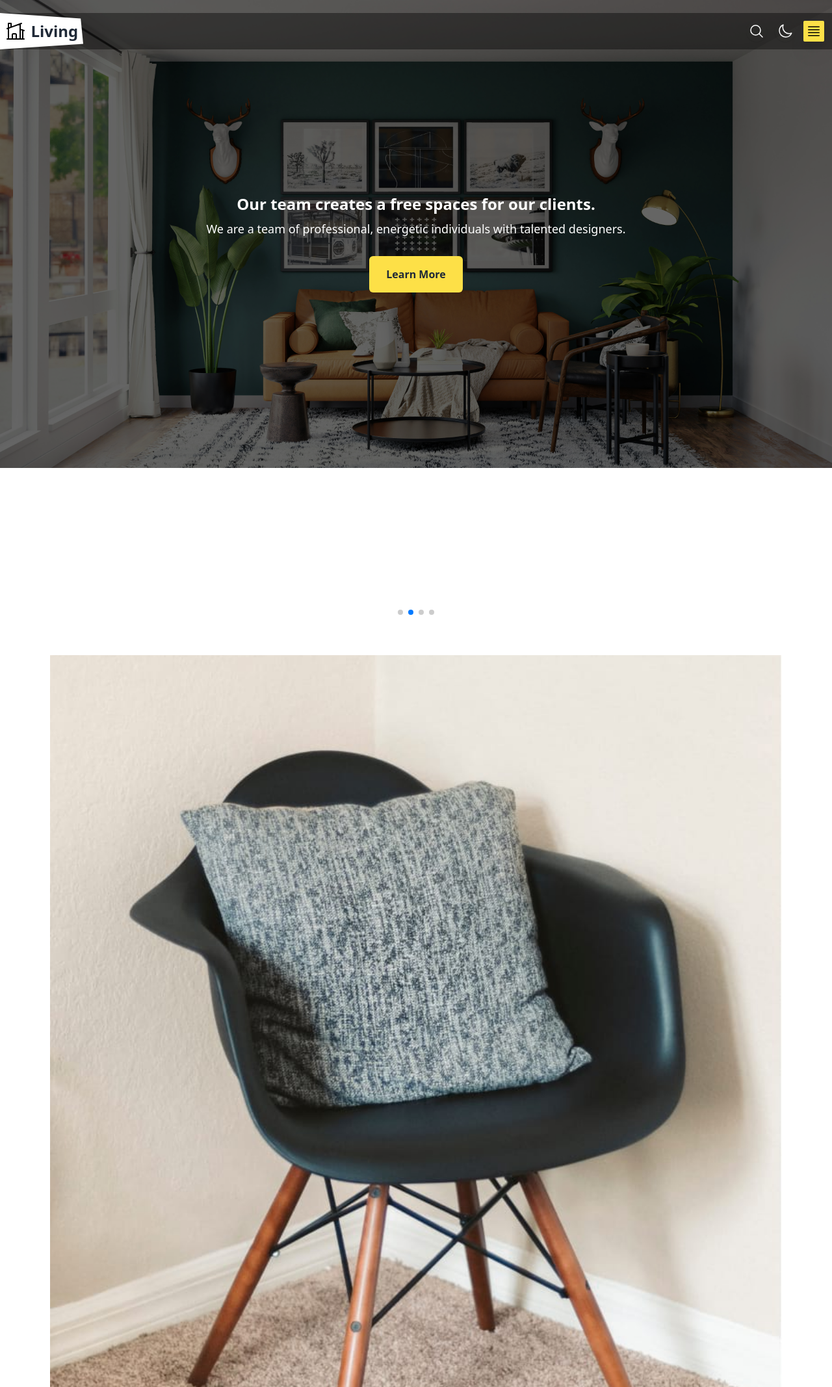
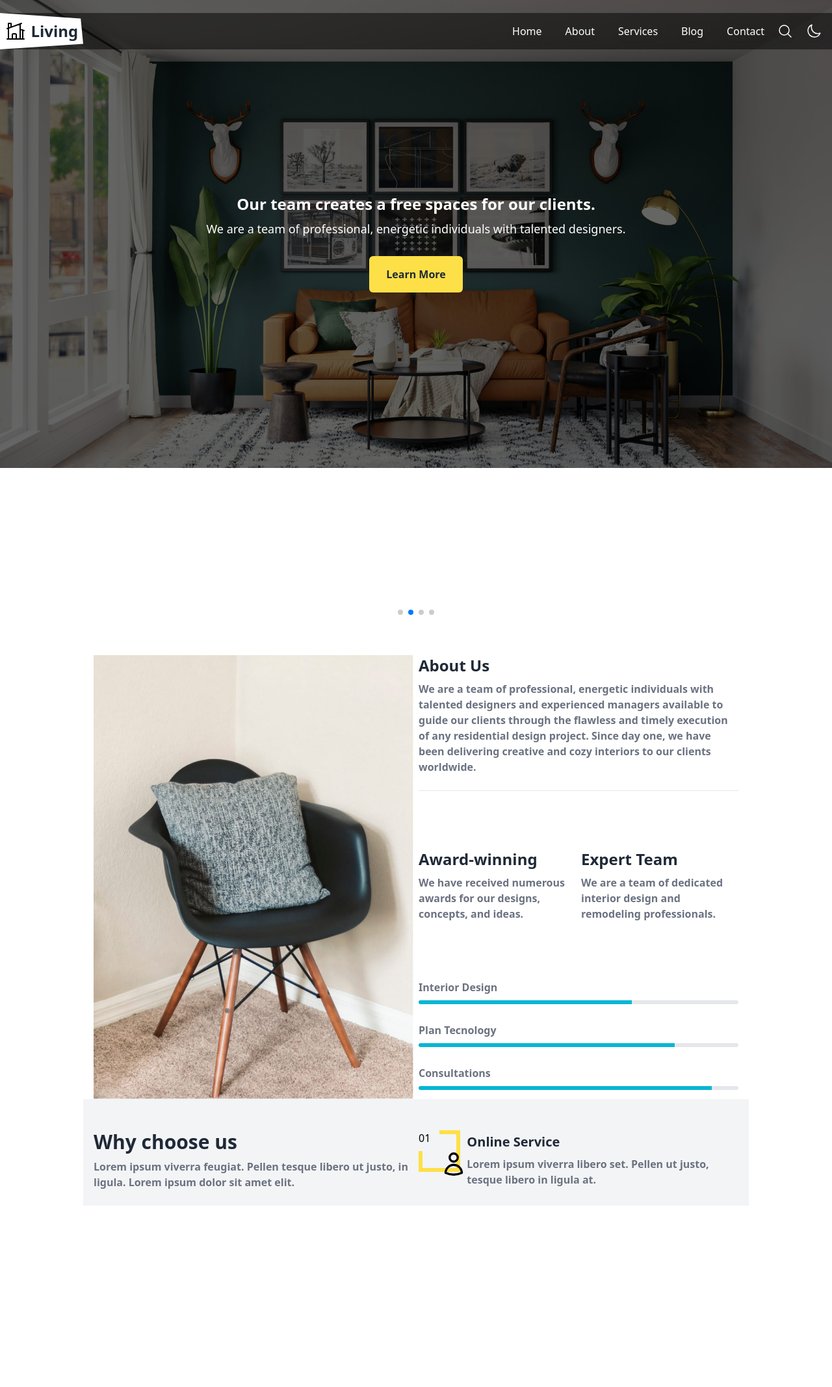
Before and after one commit to HeAkbari/living-room, a website: page src/index.html in a window 1280 px wide. Shown: the top 2134 px of the page at 65% size. After the commit the page ends 1855 px from the top, so only its background shows below. Drawn offline with nearby package versions, Linux system fonts and the light colour scheme; grey boxes are pictures that could not be loaded.

Commit message:
feat: add md breakpoint style

```diff
--- a/src/index.html
+++ b/src/index.html
@@ -1,44 +1,28 @@
 <!DOCTYPE html>
 <html>
+
 <head>
   <meta charset="UTF-8" />
   <meta name="viewport" content="width=device-width, initial-scale=1.0" />
   <link href="./output.css" rel="stylesheet" />
-    <link
-      rel="stylesheet"
-      href="https://cdn.jsdelivr.net/npm/swiper@11/swiper-bundle.min.css"
-    />
+  <link rel="stylesheet" href="https://cdn.jsdelivr.net/npm/swiper@11/swiper-bundle.min.css" />
 </head>
 
 <body>
   <!-- navbar -->
   <nav class="flex w-full fixed z-10">
-      <div
-        class="z-10 flex w-full h-14 mt-5 justify-center container mx-auto relative"
-      >
-        <div class="bg-black opacity-40 w-full h-full absolute"></div>
+    <div class="z-10 flex w-full h-14 mt-5 justify-center container mx-auto relative">
+      <div class="bg-black opacity-50 w-full h-full absolute"></div>
       <!-- navItems -->
-        <div
-          class="flex justify-between items-center w-full h-14 relative mr-3"
-        >
+      <div class="flex justify-between items-center w-full h-14 relative mr-3">
         <!-- left items -->
         <div
-            class="z-10 flex justify-evenly items-center bg-white w-32 h-14 text-2xl font-bold clip-prespective cursor-pointer hover:scale-x-125 transition-all duration-500 ease-in-out"
-          >
+          class="z-10 flex justify-evenly items-center bg-white w-32 h-14 text-2xl font-bold clip-prespective cursor-pointer hover:scale-x-125 transition-all duration-500 ease-in-out">
           <!-- living -->
-            <svg
-              xmlns="http://www.w3.org/2000/svg"
-              fill="none"
-              viewBox="0 0 24 24"
-              stroke-width="1.5"
-              stroke="currentColor"
-              class="w-8 h-8"
-            >
-              <path
-                stroke-linecap="round"
-                stroke-linejoin="round"
-                d="M8.25 21v-4.875c0-.621.504-1.125 1.125-1.125h2.25c.621 0 1.125.504 1.125 1.125V21m0 0h4.5V3.545M12.75 21h7.5V10.75M2.25 21h1.5m18 0h-18M2.25 9l4.5-1.636M18.75 3l-1.5.545m0 6.205 3 1m1.5.5-1.5-.5M6.75 7.364V3h-3v18m3-13.636 10.5-3.819"
-              />
+          <svg xmlns="http://www.w3.org/2000/svg" fill="none" viewBox="0 0 24 24" stroke-width="1.5"
+            stroke="currentColor" class="w-8 h-8">
+            <path stroke-linecap="round" stroke-linejoin="round"
+              d="M8.25 21v-4.875c0-.621.504-1.125 1.125-1.125h2.25c.621 0 1.125.504 1.125 1.125V21m0 0h4.5V3.545M12.75 21h7.5V10.75M2.25 21h1.5m18 0h-18M2.25 9l4.5-1.636M18.75 3l-1.5.545m0 6.205 3 1m1.5.5-1.5-.5M6.75 7.364V3h-3v18m3-13.636 10.5-3.819" />
           </svg>
           <span class="text-gray-800">Living</span>
         </div>
@@ -46,66 +30,51 @@
         <div class="flex flex-row-reverse justify-between items-center gap-3">
           <!-- menu icon -->
           <div
-              class="flex items-center text-black bg-yellow-300 rounded-sm p-1 drop-shadow-xl hover:shadow hover:shadow-gray-500 cursor-pointer"
-            >
-              <svg
-                xmlns="http://www.w3.org/2000/svg"
-                fill="none"
-                viewBox="0 0 24 24"
-                stroke-width="1.5"
-                stroke="currentColor"
-                class="w-6 h-6"
-              >
-                <path
-                  stroke-linecap="round"
-                  stroke-linejoin="round"
-                  d="M3.75 5.25h16.5m-16.5 4.5h16.5m-16.5 4.5h16.5m-16.5 4.5h16.5"
-                />
+            class="flex items-center md:hidden text-black bg-yellow-300 rounded-sm p-1 drop-shadow-xl hover:shadow hover:shadow-gray-500 cursor-pointer duration-300">
+            <svg xmlns="http://www.w3.org/2000/svg" fill="none" viewBox="0 0 24 24" stroke-width="1.5"
+              stroke="currentColor" class="w-6 h-6">
+              <path stroke-linecap="round" stroke-linejoin="round"
+                d="M3.75 5.25h16.5m-16.5 4.5h16.5m-16.5 4.5h16.5m-16.5 4.5h16.5" />
             </svg>
           </div>
           <!-- moon icon -->
-            <div
-              class="flex text-white shadow hover:shadow-gray-400 cursor-pointer rounded-full p-1"
-            >
-              <svg
-                xmlns="http://www.w3.org/2000/svg"
-                fill="none"
-                viewBox="0 0 24 24"
-                stroke-width="1.5"
-                stroke="currentColor"
-                class="w-6 h-6"
-              >
-                <path
-                  stroke-linecap="round"
-                  stroke-linejoin="round"
-                  d="M21.752 15.002A9.72 9.72 0 0 1 18 15.75c-5.385 0-9.75-4.365-9.75-9.75 0-1.33.266-2.597.748-3.752A9.753 9.753 0 0 0 3 11.25C3 16.635 7.365 21 12.75 21a9.753 9.753 0 0 0 9.002-5.998Z"
-                />
+          <div class="flex text-white shadow hover:shadow-gray-400 cursor-pointer rounded-full p-1">
+            <svg xmlns="http://www.w3.org/2000/svg" fill="none" viewBox="0 0 24 24" stroke-width="1.5"
+              stroke="currentColor" class="w-6 h-6">
+              <path stroke-linecap="round" stroke-linejoin="round"
+                d="M21.752 15.002A9.72 9.72 0 0 1 18 15.75c-5.385 0-9.75-4.365-9.75-9.75 0-1.33.266-2.597.748-3.752A9.753 9.753 0 0 0 3 11.25C3 16.635 7.365 21 12.75 21a9.753 9.753 0 0 0 9.002-5.998Z" />
             </svg>
           </div>
           <!-- search icon -->
-            <div
-              class="flex text-white shadow hover:shadow-gray-400 cursor-pointer rounded-full p-1"
-            >
-              <svg
-                xmlns="http://www.w3.org/2000/svg"
-                fill="none"
-                viewBox="0 0 24 24"
-                stroke-width="1.5"
-                stroke="currentColor"
-                class="w-6 h-6"
-              >
-                <path
-                  stroke-linecap="round"
-                  stroke-linejoin="round"
-                  d="m21 21-5.197-5.197m0 0A7.5 7.5 0 1 0 5.196 5.196a7.5 7.5 0 0 0 10.607 10.607Z"
-                />
+          <div class="flex text-white shadow hover:shadow-gray-400 cursor-pointer rounded-full p-1">
+            <svg xmlns="http://www.w3.org/2000/svg" fill="none" viewBox="0 0 24 24" stroke-width="1.5"
+              stroke="currentColor" class="w-6 h-6">
+              <path stroke-linecap="round" stroke-linejoin="round"
+                d="m21 21-5.197-5.197m0 0A7.5 7.5 0 1 0 5.196 5.196a7.5 7.5 0 0 0 10.607 10.607Z" />
             </svg>
+          </div>
+          <div class="gap-3 hidden md:flex lg:gap-7">
+            <a class="flex text-white shadow hover:shadow-gray-400 cursor-pointer rounded-full p-1">
+              Home
+            </a>
+            <a class="flex text-white shadow hover:shadow-gray-400 cursor-pointer rounded-full p-1">
+              About
+            </a>
+            <a class="flex text-white shadow hover:shadow-gray-400 cursor-pointer rounded-full p-1">
+              Services
+            </a>
+            <a class="flex text-white shadow hover:shadow-gray-400 cursor-pointer rounded-full p-1">
+              Blog
+            </a>
+            <a class="flex text-white shadow hover:shadow-gray-400 cursor-pointer rounded-full p-1">
+              Contact
+            </a>
           </div>
         </div>
       </div>
     </div>
   </nav>
-    <header >
+  <header>
     <!-- Slider main container -->
     <div class="swiper">
       <!-- Additional required wrapper -->
@@ -113,99 +82,64 @@
         <!-- Slides -->
         <div class="swiper-slide">
           <div class="bg-black opacity-60 w-full h-full absolute"></div>
-            <div
-              class="flex flex-col justify-center gap-2 items-center absolute text-white w-full h-full px-6 pt-12"
-            >
+          <div class="flex flex-col justify-center gap-2 items-center absolute text-white w-full h-full px-6 pt-12">
             <h1 class="text-2xl font-bold text-center">
               Interior design and decor for your home
             </h1>
-              <span class="text-lg text-center"
-                >We are a team of professional, energetic individuals with
-                talented designers.</span
-              >
+            <span class="text-lg text-center">We are a team of professional, energetic individuals with
+              talented designers.</span>
             <button
-                class="bg-yellow-300 h-14 w-36 text-gray-800 text-base font-bold m-5 rounded-md transition-all duration-150 ease-in-out hover:scale-105 hover:shadow-md hover:bg-yellow-500"
-              >
+              class="bg-yellow-300 h-14 w-36 text-gray-800 text-base font-bold m-5 rounded-md transition-all duration-150 ease-in-out hover:scale-105 hover:shadow-md hover:bg-yellow-500">
               Learn More
             </button>
           </div>
-            <img
-              src="./img/slide1.jpg"
-              alt="slide1"
-              class="w-full h-full object-cover"
-            />
+          <img src="./img/slide1.jpg" alt="slide1" class="w-full h-full object-cover" />
         </div>
         <div class="swiper-slide">
           <div class="bg-black opacity-60 w-full h-full absolute"></div>
-            <div
-              class="flex flex-col justify-center gap-2 items-center absolute text-white w-full h-full px-6 pt-12"
-            >
+          <div class="flex flex-col justify-center gap-2 items-center absolute text-white w-full h-full px-6 pt-12">
             <h1 class="text-2xl font-bold text-center">
               Our team creates a free spaces for our clients.
             </h1>
-              <span class="text-lg text-center"
-                >We are a team of professional, energetic individuals with
+            <span class="text-lg text-center">We are a team of professional, energetic individuals with
               talented designers.
             </span>
             <button
-                class="bg-yellow-300 h-14 w-36 text-gray-800 text-base font-bold m-5 rounded-md transition-all duration-150 ease-in-out hover:scale-105 hover:shadow-md hover:bg-yellow-500"
-              >
+              class="bg-yellow-300 h-14 w-36 text-gray-800 text-base font-bold m-5 rounded-md transition-all duration-150 ease-in-out hover:scale-105 hover:shadow-md hover:bg-yellow-500">
               Learn More
             </button>
           </div>
-            <img
-              src="./img/slide2.jpg"
-              alt="slide2"
-              class="w-full h-full object-cover"
-            />
+          <img src="./img/slide2.jpg" alt="slide2" class="w-full h-full object-cover" />
         </div>
         <div class="swiper-slide">
           <div class="bg-black opacity-60 w-full h-full absolute"></div>
-            <div
-              class="flex flex-col justify-center gap-2 items-center absolute text-white w-full h-full px-6 pt-12"
-            >
+          <div class="flex flex-col justify-center gap-2 items-center absolute text-white w-full h-full px-6 pt-12">
             <h1 class="text-2xl font-bold text-center">
               Take a look at our recent works to find it out.
             </h1>
-              <span class="text-lg text-center"
-                >We are a team of professional, energetic individuals with
-                talented designers.</span
-              >
+            <span class="text-lg text-center">We are a team of professional, energetic individuals with
+              talented designers.</span>
             <button
-                class="bg-yellow-300 h-14 w-36 text-gray-800 text-base font-bold m-5 rounded-md transition-all duration-150 ease-in-out hover:scale-105 hover:shadow-md hover:bg-yellow-500"
-              >
+              class="bg-yellow-300 h-14 w-36 text-gray-800 text-base font-bold m-5 rounded-md transition-all duration-150 ease-in-out hover:scale-105 hover:shadow-md hover:bg-yellow-500">
               Learn More
             </button>
           </div>
-            <img
-              src="./img/slide3.jpg"
-              alt="slide3"
-              class="w-full h-full object-cover"
-            />
+          <img src="./img/slide3.jpg" alt="slide3" class="w-full h-full object-cover" />
         </div>
         <div class="swiper-slide">
           <div class="bg-black opacity-60 w-full h-full absolute"></div>
-            <div
-              class="flex flex-col justify-center gap-2 items-center absolute text-white w-full h-full px-6 pt-12"
-            >
+          <div class="flex flex-col justify-center gap-2 items-center absolute text-white w-full h-full px-6 pt-12">
             <h1 class="text-2xl font-bold text-center">
               A great way to your new interior home
             </h1>
-              <span class="text-lg text-center"
-                >We are a team of professional, energetic individuals with
-                talented designers.</span
-              >
+            <span class="text-lg text-center">We are a team of professional, energetic individuals with
+              talented designers.</span>
             <button
-                class="bg-yellow-300 h-14 w-36 text-gray-800 text-base font-bold m-5 rounded-md transition-all duration-150 ease-in-out hover:scale-105 hover:shadow-md hover:bg-yellow-500"
-              >
+              class="bg-yellow-300 h-14 w-36 text-gray-800 text-base font-bold m-5 rounded-md transition-all duration-150 ease-in-out hover:scale-105 hover:shadow-md hover:bg-yellow-500">
               Learn More
             </button>
           </div>
-            <img
-              src="./img/slide4.jpg"
-              alt="slide4"
-              class="w-full h-full object-cover"
-            />
+          <img src="./img/slide4.jpg" alt="slide4" class="w-full h-full object-cover" />
         </div>
       </div>
       <!-- If we need pagination -->
@@ -214,45 +148,38 @@
   </header>
   <!--  -->
   <main class="flex flex-col items-center h-full w-full">
-      <section class="w-full relative px-4">
+    <section class="w-full relative px-4 max-w-5xl">
+      <div class="w-full pt-12 grid grid-cols-1 md:grid-cols-2 md:gap-2">
+        <img src="./img/about-long1.jpg" alt="about-long1" class="aspect-square md:aspect-auto object-cover " />
+
+        <div class="flex flex-col pt-12 w-full justify-between items-center md:pt-0">
           <!-- About Us -->
-        <div
-          class="flex flex-col justify-center gap-2 items-center w-full pt-12"
-        >
-          <img
-            src="./img/about-long1.jpg"
-            alt="about-long1"
-            class="aspect-square object-cover"
-          />
-          <h1 class="text-2xl font-bold w-full pt-6 text-gray-800">About Us</h1>
-          <span
-            class="text-base font-semibold text-gray-500 w-full pb-6 border-b"
-            >We are a team of professional, energetic individuals with talented
+          <div class="flex flex-col justify-center gap-2 items-center w-full ">
+            <h1 class="text-2xl font-bold w-full text-gray-800">About Us</h1>
+            <span class="text-base font-semibold text-gray-500 w-full pb-6 border-b">We are a team of professional,
+              energetic individuals with talented
               designers and experienced managers available to guide our clients
               through the flawless and timely execution of any residential design
               project. Since day one, we have been delivering creative and cozy
-            interiors to our clients worldwide.</span
-          >
+              interiors to our clients worldwide.</span>
           </div>
+          <div class="flex flex-col sm:flex-row justify-between gap-2 pt-6 w-full">
             <!-- Award-winning / Expert Team -->
-        <div
-          class="flex flex-col justify-center gap-2 items-center w-full pt-6"
-        >
             <div class="flex flex-col justify-center gap-2 items-center w-full">
               <h1 class="text-2xl font-bold w-full text-gray-800">
                 Award-winning
               </h1>
-            <span class="text-base font-semibold text-gray-500 w-full pb-6"
-              >We have received numerous awards for our designs, concepts, and
-              ideas.</span
-            >
+              <span class="text-base font-semibold text-gray-500 w-full">We have received numerous awards for our
+                designs, concepts, and
+                ideas.</span>
             </div>
             <div class="flex flex-col justify-center gap-2 items-center w-full">
               <h1 class="text-2xl font-bold w-full text-gray-800">Expert Team</h1>
-            <span class="text-base font-semibold text-gray-500 w-full pb-6"
-              >We are a team of dedicated interior design and remodeling
-              professionals.</span
-            >
+              <span class="text-base font-semibold text-gray-500 w-full">We are a team of dedicated interior
+                design
+                and
+                remodeling
+                professionals.</span>
             </div>
           </div>
           <div class="flex flex-col w-full gap-7 pt-6 h-52">
@@ -275,6 +202,39 @@
               </div>
             </div>
           </div>
+        </div>
+      </div>
+    </section>
+    <section class="w-full relative px-4 max-w-5xl bg-gray-100">
+      <div class="w-full pt-12 grid grid-cols-1 md:grid-cols-2 md:gap-2 ">
+        <!-- Why choose us -->
+        <div class="flex flex-col justify-center gap-2 items-center w-full ">
+          <h1 class="text-3xl font-bold w-full text-gray-800">Why choose us</h1>
+          <span class="text-base font-semibold text-gray-500 w-full pb-6">Lorem ipsum viverra feugiat. Pellen
+            tesque libero ut justo,
+            in ligula. Lorem ipsum dolor sit amet elit.</span>
+        </div>
+        <div class="flex justify-start gap-5 w-full ">
+          <div class="w-16 h-16 relative">
+            <div class="w-16 h-16 border-[6px] border-yellow-300 absolute"></div>
+            <div class="absolute w-8 h-8 bg-gray-100  top-0 left-0">01</div>
+            <div class="absolute -bottom-2 -right-5">
+              <svg xmlns="http://www.w3.org/2000/svg" fill="none" viewBox="0 0 24 24" stroke-width="2"
+                stroke="currentColor" class="w-10 h-10">
+                <path stroke-linecap="round" stroke-linejoin="round"
+                  d="M15.75 6a3.75 3.75 0 1 1-7.5 0 3.75 3.75 0 0 1 7.5 0ZM4.501 20.118a7.5 7.5 0 0 1 14.998 0A17.933 17.933 0 0 1 12 21.75c-2.676 0-5.216-.584-7.499-1.632Z" />
+              </svg>
+            </div>
+          </div>
+          <div class="flex flex-col justify-center gap-2 items-center w-full ">
+            <h1 class="text-xl font-bold w-full text-gray-800">Online Service</h1>
+            <span class="text-base font-semibold text-gray-500 w-full pb-6">Lorem ipsum viverra libero set. Pellen ut
+              justo, tesque libero in ligula at.
+            </span>
+          </div>
+        </div>
+
+      </div>
     </section>
   </main>
 
@@ -294,4 +254,5 @@
     });
   </script>
 </body>
+
 </html>
```
Also changed, not shown: src/output.css. Lines whose indentation alone changed are shown as unchanged.
